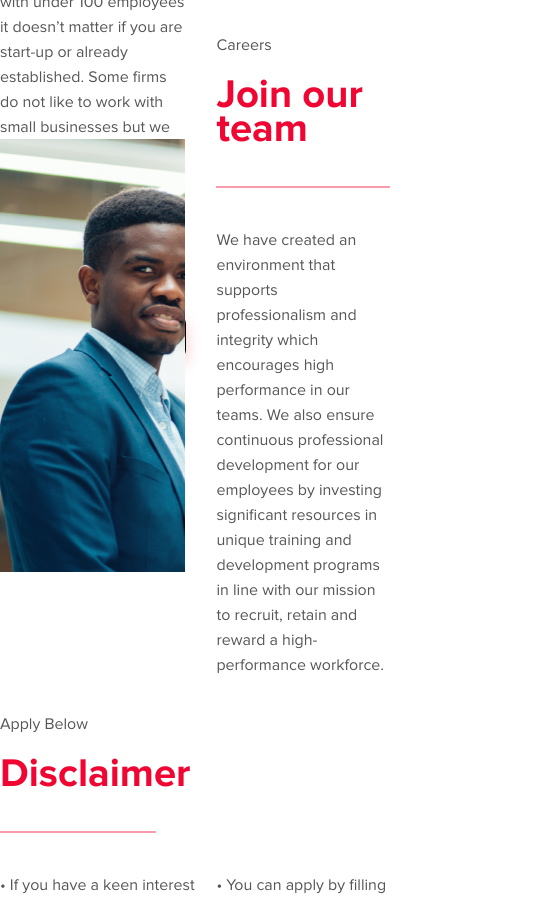
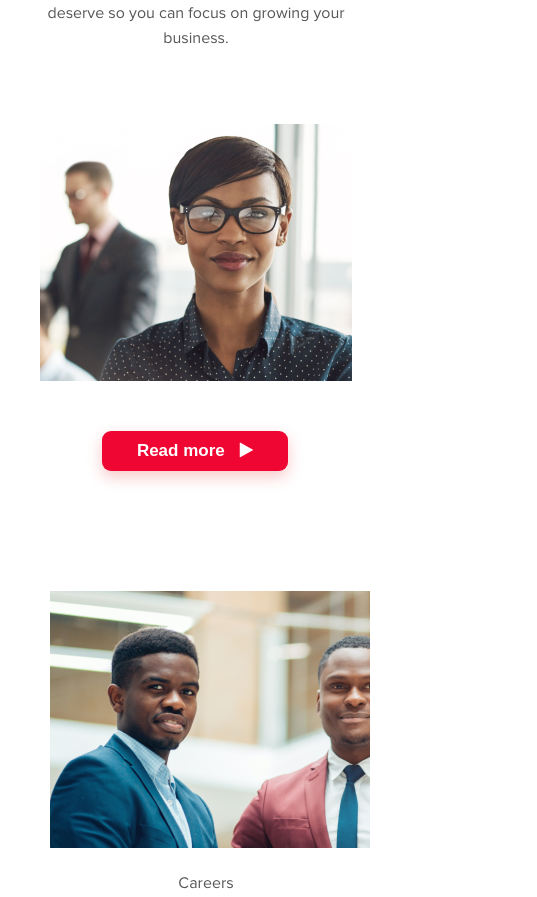
Before and after one commit to TechinnoverHub/hr-work, a React (Create React App) app: page /careers in a window 390 px wide. Shown: the part 1100-1997 px from the top of the page, 537 px wide, since content can reach past the window. Built offline with nearby package versions, Linux system fonts and the light colour scheme; what google-maps-react would draw is missing.

Commit message:
career-page responsive

```diff
--- a/src/Pages/Career/index.jsx
+++ b/src/Pages/Career/index.jsx
@@ -31,6 +31,9 @@ function Career() {
         </div>
         <div className="working-at-hr-work-box2"></div>
       </div>
+      <button className="read-more2">
+        Read more<i className="fa fa-play"></i>
+      </button>
       <div className="join-our-team">
         <div className="join-our-team-box1"></div>
         <div className="join-our-team-box2">
@@ -93,7 +96,7 @@ function Career() {
             <div className="second-row-form">
               <label htmlFor="email">
                 Email
-                <input type="email" name="email" id="email" required/>
+                <input type="email" name="email" id="email" required />
               </label>
 
               <label htmlFor="phoneNumber">
--- a/src/Pages/Career/index.scss
+++ b/src/Pages/Career/index.scss
@@ -3,6 +3,12 @@
   justify-content: space-between;
   max-width: 1100px;
   margin: 60px auto 155px;
+
+  @media screen and (max-width: 800px) {
+    max-width: 500px;
+    margin: 30px 40px;
+    display: block;
+  }
 }
 
 .working-at-hr-work-box1 {
@@ -11,6 +17,12 @@
   height: 433px;
   display: flex;
   flex-direction: column;
+
+  @media screen and (max-width: 600px) {
+    width: 80vw;
+    text-align: center;
+    margin-bottom: 170px;
+  }
 }
 
 .working-at-hr-work-box1 p {
@@ -43,10 +55,37 @@
   box-shadow: 0px 6px 15px rgba(233, 40, 45, 0.25);
   margin-top: auto;
   width: 186px;
+  border: none;
+
+  @media screen and (max-width: 600px) {
+    display: none;
+  }
 }
 
 .read-more i {
   margin-left: 15px;
+}
+
+.read-more2 {
+  padding: 10px 25px;
+  background-color: #ef0633;
+  border-radius: 9px;
+  color: white;
+  cursor: pointer;
+  font-size: 17px;
+  text-align: center;
+  font-weight: 600;
+  box-shadow: 0px 6px 15px rgba(233, 40, 45, 0.25);
+  margin-top: auto;
+  width: 186px;
+  border: none;
+  display: none;
+
+  @media screen and (max-width: 600px) {
+    display: block;
+    margin: 50px auto;
+    margin-bottom: 120px;
+  }
 }
 
 .working-at-hr-work-box2 {
@@ -54,13 +93,27 @@
   width: 642px;
   height: 433px;
   flex-basis: 47.5%;
+
+  @media screen and (max-width: 600px) {
+    width: 80vw;
+    height: 257px;
+    background-repeat: no-repeat;
+    background-image: url(../../Assets/images/career-side-image2.png);
+  }
 }
 
+// JOIN OUR TEAM
 .join-our-team {
   display: flex;
   justify-content: space-between;
   max-width: 1100px;
   margin: 0 auto 140px;
+
+  @media screen and (max-width: 600px) {
+    max-width: 500px;
+    margin: 30px 50px;
+    display: block;
+  }
 }
 
 .join-our-team-box1 {
@@ -68,6 +121,12 @@
   width: 642px;
   height: 433px;
   flex-basis: 47.5%;
+
+  @media screen and (max-width: 600px) {
+    width: 320px;
+    height: 257px;
+    background-image: url(../../Assets/images/join-our-team2.png);
+  }
 }
 
 .join-our-team-box2 {
@@ -77,6 +136,12 @@
   display: flex;
   flex-direction: column;
   justify-content: center;
+
+  @media screen and (max-width: 600px) {
+    width: 80vw;
+    text-align: center;
+    margin-bottom: 120px;
+  }
 }
 
 .join-our-team-box2 h3 {
@@ -101,6 +166,13 @@
 .disclaimer {
   max-width: 1100px;
   margin: 0 auto;
+
+  @media screen and (max-width: 600px) {
+    max-width: 500px;
+    margin: 30px 50px;
+    display: block;
+    text-align: center;
+  }
 }
 
 .disclaimer--topSection {
@@ -122,11 +194,25 @@
     margin: 40px 0;
     width: 40%;
   }
+
+  @media screen and (max-width: 600px) {
+    text-align: center;
+
+    hr {
+      border: 0.5px solid #f99bad;
+      margin: 40px 0;
+      width: 100%;
+    }
+  }
 }
 
 .disclaimer--boxContainer {
   display: flex;
   justify-content: space-between;
+
+  @media screen and (max-width: 600px) {
+    flex-direction: column;
+  }
 }
 
 .disclaimer-box1 {
@@ -146,6 +232,11 @@
 .disclaimer-box2 {
   width: 642px;
   flex-basis: 44.5%;
+
+  @media screen and (max-width: 600px) {
+    width: 80vw;
+    margin-top: 20px;
+  }
 }
 
 .disclaimer-box2 p {
@@ -158,6 +249,12 @@
 .form-area {
   max-width: 1100px;
   margin: 60px auto 120px;
+
+  @media screen and (max-width: 600px) {
+    max-width: 500px;
+    margin: 30px 50px;
+    display: block;
+  }
 }
 
 .form-area-container {
@@ -169,6 +266,14 @@
     flex-direction: column;
     justify-content: space-between;
     flex-basis: 47%;
+
+    @media screen and (max-width: 600px) {
+      width: 80vw;
+    }
+  }
+
+  @media screen and (max-width: 600px) {
+    display: inline;
   }
 }
 
@@ -185,6 +290,10 @@
     color: #565656;
     font-size: 1rem;
     line-height: calc(25 / 16);
+  }
+
+  @media screen and (max-width: 600px) {
+    display: inline;
   }
 
   input {
@@ -240,6 +349,15 @@
   flex-basis: 47%;
   background-image: url(../../Assets/images/form-side-image.png);
   height: 689px;
+
+  @media screen and (max-width: 600px) {
+    flex-direction: column;
+    background-size: contain;
+    margin-top: 60px;
+    background-repeat: no-repeat;
+    width: 80vw;
+    height: 400px;
+  }
 }
 
 .join-us {
@@ -252,6 +370,12 @@
   font-size: 17px;
   line-height: 34px;
   min-width: 186px;
+  border: none;
+
+  @media screen and (max-width: 600px) {
+    margin: auto 0;
+    width: 80vw;
+  }
 }
 
 .join-us i {
```
Also changed, not shown: src/Assets/images/career-side-image2.png (added), src/Assets/images/join-our-team2.png (added).
